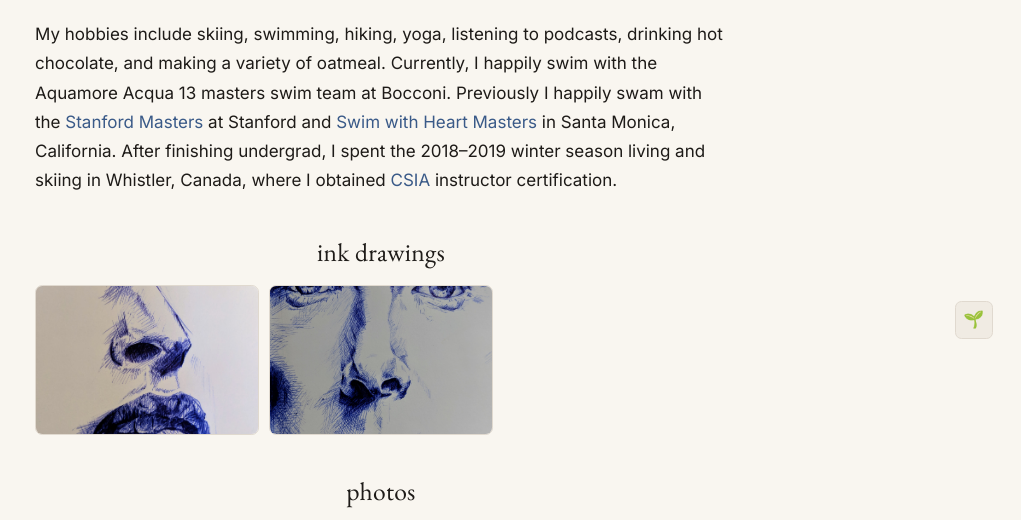
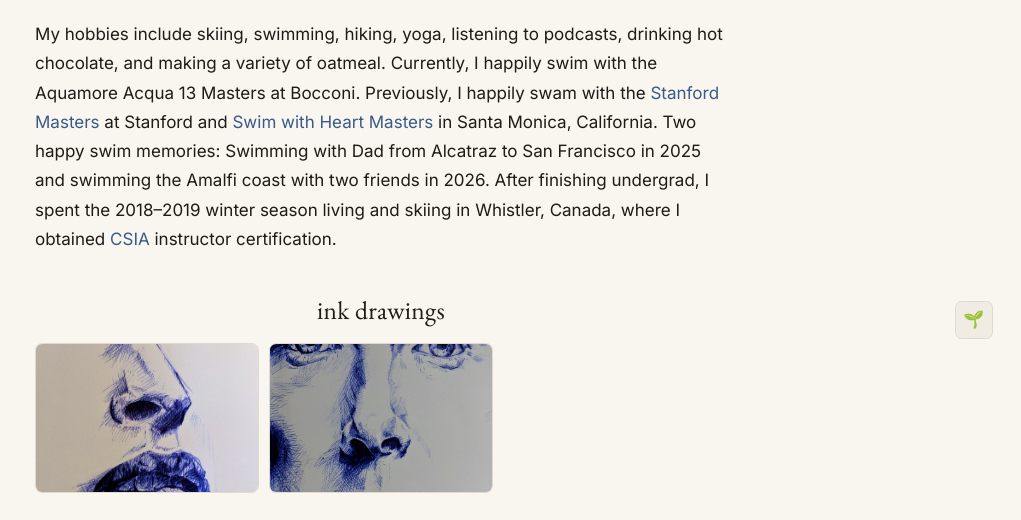
Before and after one commit to pslou/pslou.github.io, a Jekyll site: the page built from personal.html, in a window 1280 px wide, cut to the strip 485-1005 px from the top of the page. Shown: the whole strip, without its empty margins (259-1280 px from the left). Built offline with Jekyll 4.4.1, drawn with Linux system fonts in a browser that asks for light colours.

Commit message:
update swim

```diff
--- a/personal.html
+++ b/personal.html
@@ -15,8 +15,9 @@ permalink: /personal.html
   <p>
     My hobbies include skiing, swimming, hiking, yoga, listening to podcasts,
     drinking hot chocolate, and making a variety of oatmeal.
-    Currently, I happily swim with the Aquamore Acqua 13 masters swim team at Bocconi.
-    Previously I happily swam with the <a href="https://rec.stanford.edu/move/aquatics/masters-swimming">Stanford Masters</a> at Stanford and <a href="https://www.swimwithheart.org/masters-program/">Swim with Heart Masters</a> in Santa Monica, California.
+    Currently, I happily swim with the Aquamore Acqua 13 Masters at Bocconi.
+    Previously, I happily swam with the <a href="https://rec.stanford.edu/move/aquatics/masters-swimming">Stanford Masters</a> at Stanford and <a href="https://www.swimwithheart.org/masters-program/">Swim with Heart Masters</a> in Santa Monica, California.
+    Two happy swim memories: Swimming with Dad from Alcatraz to San Francisco in 2025 and swimming the Amalfi coast with two friends in 2026.
     After finishing undergrad, I spent the 2018–2019 winter season
     living and skiing in Whistler, Canada, where I obtained <a href="https://www.snowpro.com/en/">CSIA</a> instructor certification.
   </p>
```
